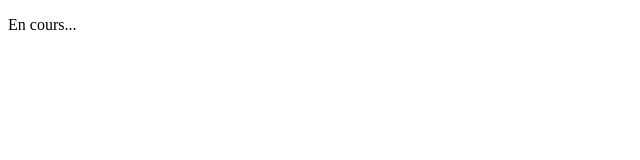
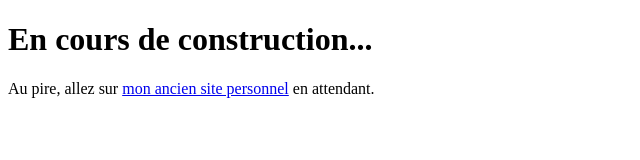
Before and after one commit to DanieL-Zzz/daniel-zzz.github.io, a plain HTML site: page index.html in a window 1280 px wide. Shown: the whole page, without its empty margins (0-640 px from the left). Drawn offline with Linux system fonts and the light colour scheme.

Commit message:
Update index

```diff
--- a/index.html
+++ b/index.html
@@ -7,6 +7,9 @@
         <title>Bienvenue chez moi</title>
     </head>
     <body>
-        <p>En cours...</p>
+        <h1>En cours de construction...</h1>
+        <p>
+            Au pire, allez sur <a href="http://danielzh.free.fr">mon ancien site personnel</a> en attendant.
+        </p>
     </body>
 </html>
```
